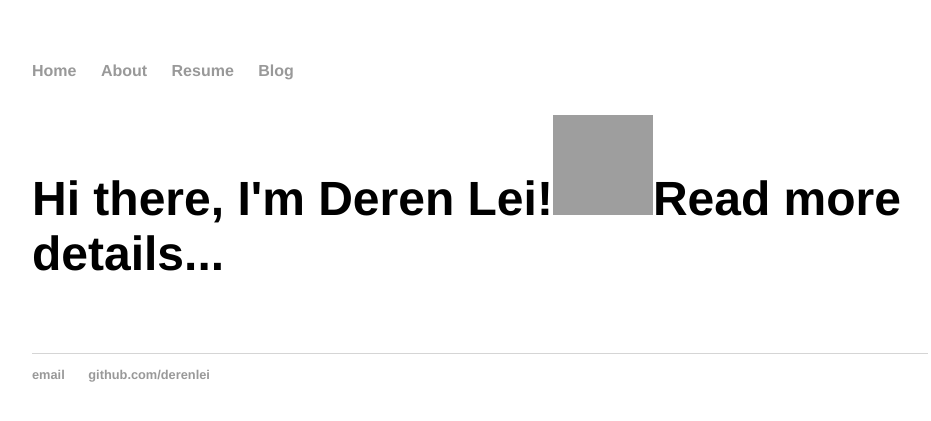
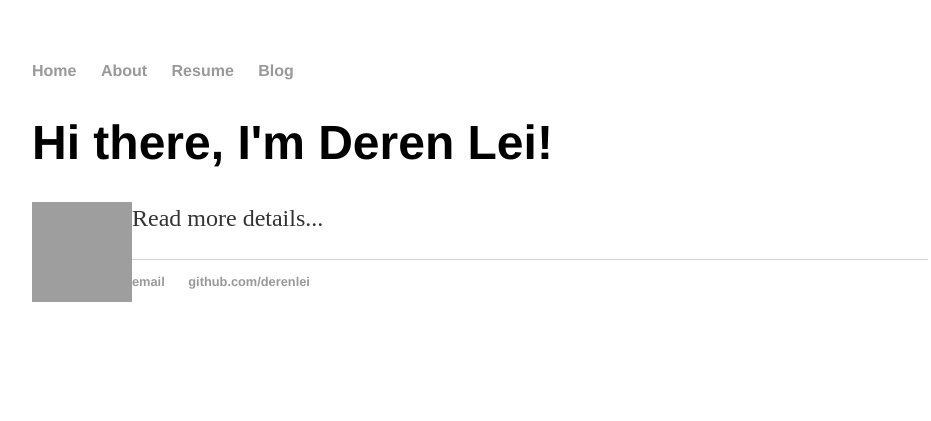
Before and after one commit to derenlei/derenlei.github.io, a Jekyll site: the page built from index.html, in a window 1280 px wide. Shown: the top 421 px of the page, without its empty margins (160-1091 px from the left). Built offline with Jekyll 4.4.1, drawn with Linux system fonts in a browser that asks for light colours; grey boxes are pictures that could not be loaded.

Commit message:
Move image

```diff
--- a/index.html
+++ b/index.html
@@ -3,6 +3,9 @@ layout: default
 title: Deren Lei's Page
 ---
 <div class="blurb">
-	<h1>Hi there, I'm Deren Lei!<img src="/files/GoletaBeach.jpg" style="width:100px;height:100px;></h1>
-	<p>I'm a undergraduate student in UC Santa Barbara, department of computer science. <a href="/about">Read more details...</a></p>
+	<h1>Hi there, I'm Deren Lei!</h1>
+	<p>
+		<img src="/files/GoletaBeach.jpg" style="float:left;width:100px;height:100px;>
+		I'm a undergraduate student in UC Santa Barbara, department of computer science. <a href="/about">Read more details...</a>
+	</p>
 </div><!-- /.blurb -->
```
